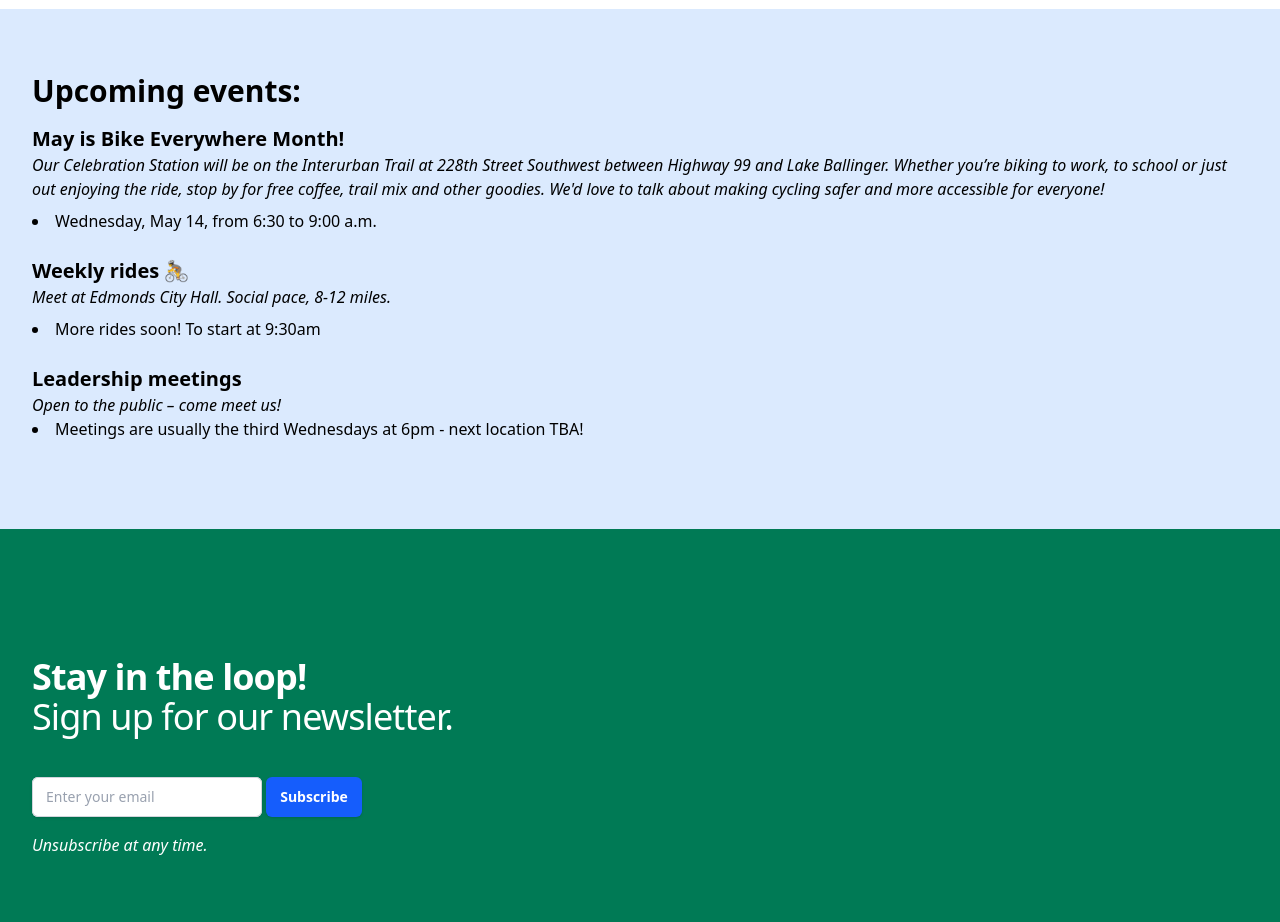
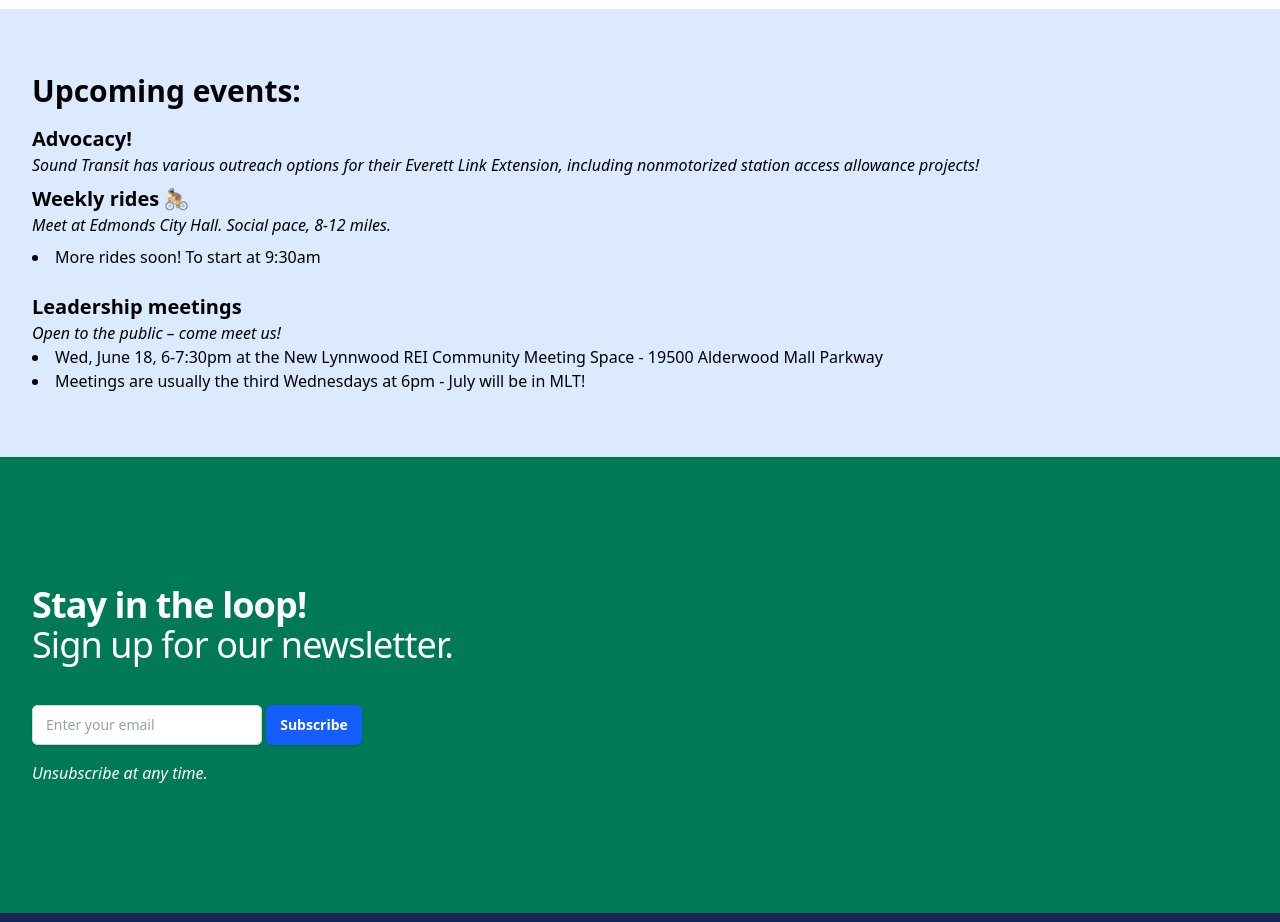
Before and after one commit to northsoundbikes/nsba-website, an Astro site: page / in a window 1280 px wide. Shown: the part 1420-2342 px from the top of the page. Built offline with nearby package versions, Linux system fonts and the light colour scheme; Astro itself is replaced by a stand-in of ours.

Commit message:
Update index.astro
Updated Outreach & June/July Meetings

```diff
--- a/src/pages/index.astro
+++ b/src/pages/index.astro
@@ -127,14 +127,10 @@ export const title = "Home"
 			<div class="relative px-6 lg:px-8 max-w-7xl mx-auto">
 				<h3 class="text-3xl font-bold mb-4">Upcoming events:</h3>
 
-				<h4 class="text-xl font-semibold">May is Bike Everywhere Month!</h4>
+				<h4 class="text-xl font-semibold">Advocacy!</h4>
 				<p class="italic mb-2">
-					Our Celebration Station will be on the Interurban Trail at 228th Street Southwest between Highway 99 and Lake Ballinger. Whether you’re biking to work, to school or just out enjoying the ride, stop by for free coffee, trail mix and other goodies. We'd love to talk about making cycling safer and more accessible for everyone!
-
+					Sound Transit has various outreach options for their <a href="https://everettlink.participate.online/">Everett Link Extension</a>, including nonmotorized station access allowance projects!
 				</p>
-				<ul class="list-disc list-inside mb-6">
-					<li>Wednesday, May 14, from 6:30 to 9:00 a.m.</li>
-				<br>
 				<h4 class="text-xl font-semibold">Weekly rides 🚴</h4>
 				<p class="italic mb-2">
 					Meet at Edmonds City Hall. Social pace, 8-12 miles.
@@ -146,7 +142,10 @@ export const title = "Home"
 				<p class="italic">Open to the public – come meet us!</p>
 				<ul class="list-disc list-inside">
 					<li>
-						Meetings are usually the third Wednesdays at 6pm - next location TBA!
+						Wed, June 18, 6-7:30pm at the New Lynnwood REI Community Meeting Space - 19500 Alderwood Mall Parkway
+					</li>
+					<li>
+						Meetings are usually the third Wednesdays at 6pm - July will be in MLT!
 					</li>
 				</ul>
 			</div>
```
